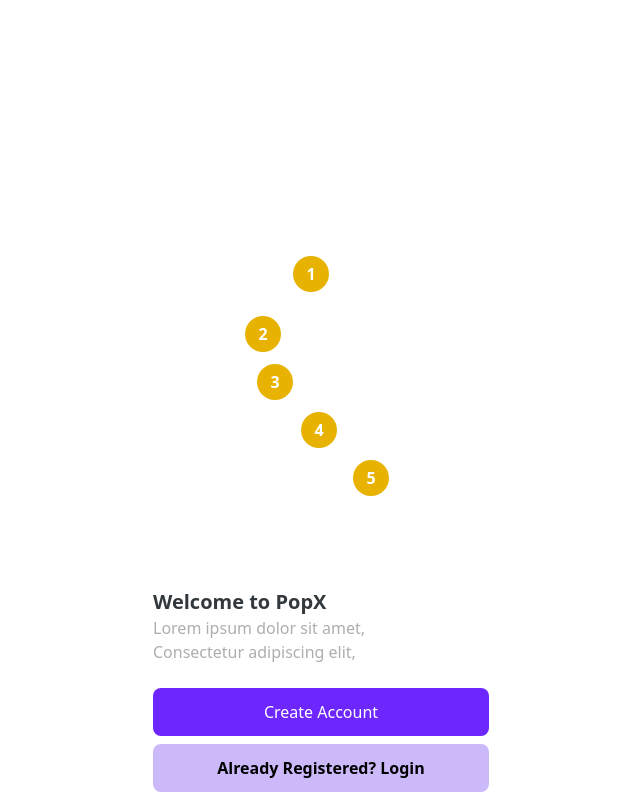
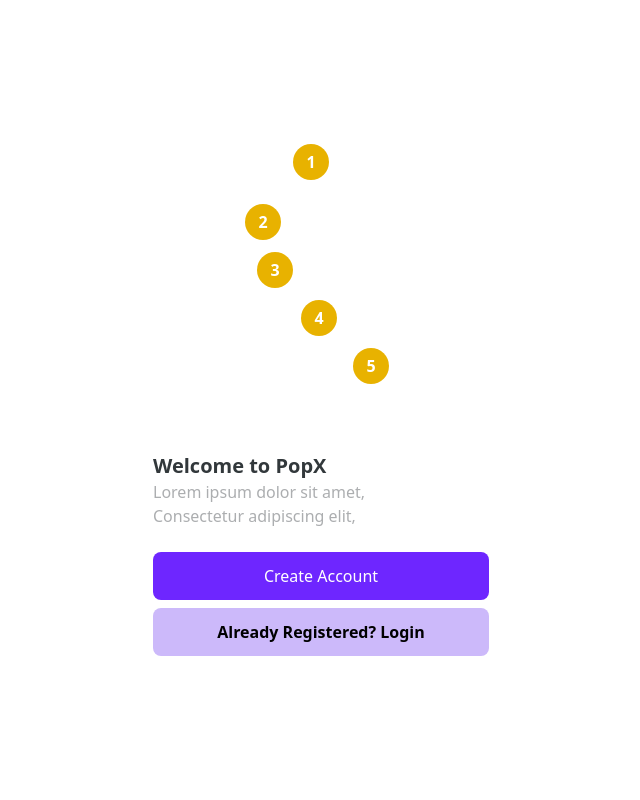
Before and after one commit to Rajatnadda/Educase-Assignment, a React (Vite) app: page / in a window 1280 px wide. Shown: the whole page, without its empty margins (319-959 px from the left). Built offline with nearby package versions, Linux system fonts and the light colour scheme.

Commit message:
completed

```diff
--- a/src/pages/Home.jsx
+++ b/src/pages/Home.jsx
@@ -4,8 +4,8 @@
 const Home = () => {
   return (
     <div className="w-full min-h-screen flex justify-center bg-white">
-      <div className="max-w-sm w-full flex flex-col min-h-screen justify-end px-6 pb-2">
-        <div className="flex flex-col items-start space-y-3 mx-10 mb-16">
+      <div className="max-w-sm w-full flex flex-col min-h-screen justify-center px-6">
+        <div className="flex flex-col items-start space-y-3 mx-10 mb-10">
           <button className="w-9 h-9 flex items-center justify-center ml-25 rounded-full bg-[#e8b200] text-white hover:bg-blue-500 cursor-pointer font-bold">
             1
           </button>
--- a/src/pages/Login.jsx
+++ b/src/pages/Login.jsx
@@ -4,7 +4,7 @@
 const Login = () => {
   return (
     <div className="w-full min-h-screen flex justify-center bg-[#f9f9f9]">
-      <div className="max-w-sm w-full flex flex-col min-h-screen justify-start px-6">
+      <div className="max-w-sm w-full flex flex-col min-h-screen justify-start px-6 pt-7">
         <h1 className="text-[#1d2226] font-bold text-2xl  mb-2">
           Signin to your <br /> PopX account
         </h1>
--- a/src/pages/Register.jsx
+++ b/src/pages/Register.jsx
@@ -8,7 +8,7 @@
 
   return (
     <div className="w-full min-h-screen flex justify-center bg-white">
-      <div className="max-w-sm w-full flex flex-col min-h-screen justify-between px-6">
+      <div className="max-w-sm w-full flex flex-col min-h-screen gap-auto pt-5 px-6">
         <div>
           <h1 className="text-[#1d2226] font-bold text-2xl mb-6">
             Create your <br /> PopX account
```
